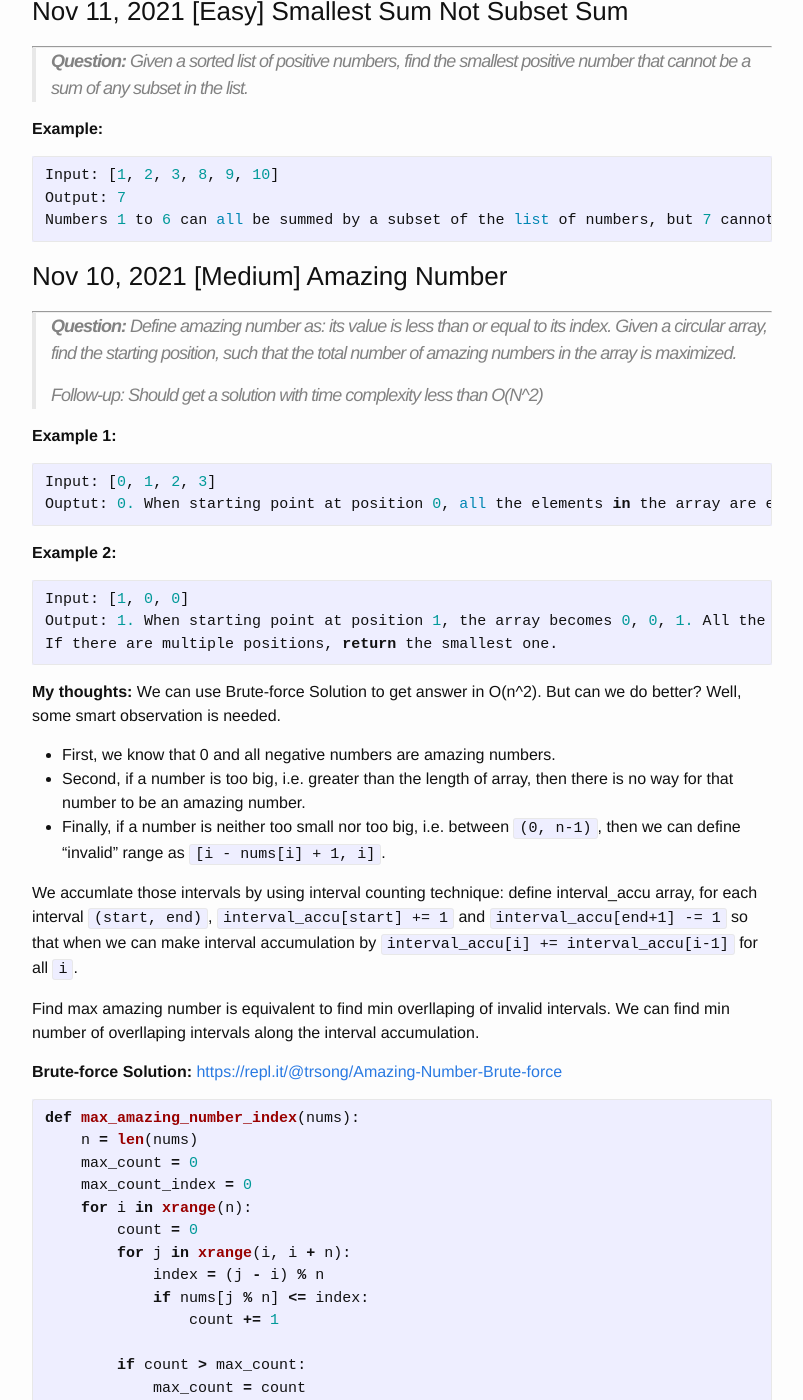
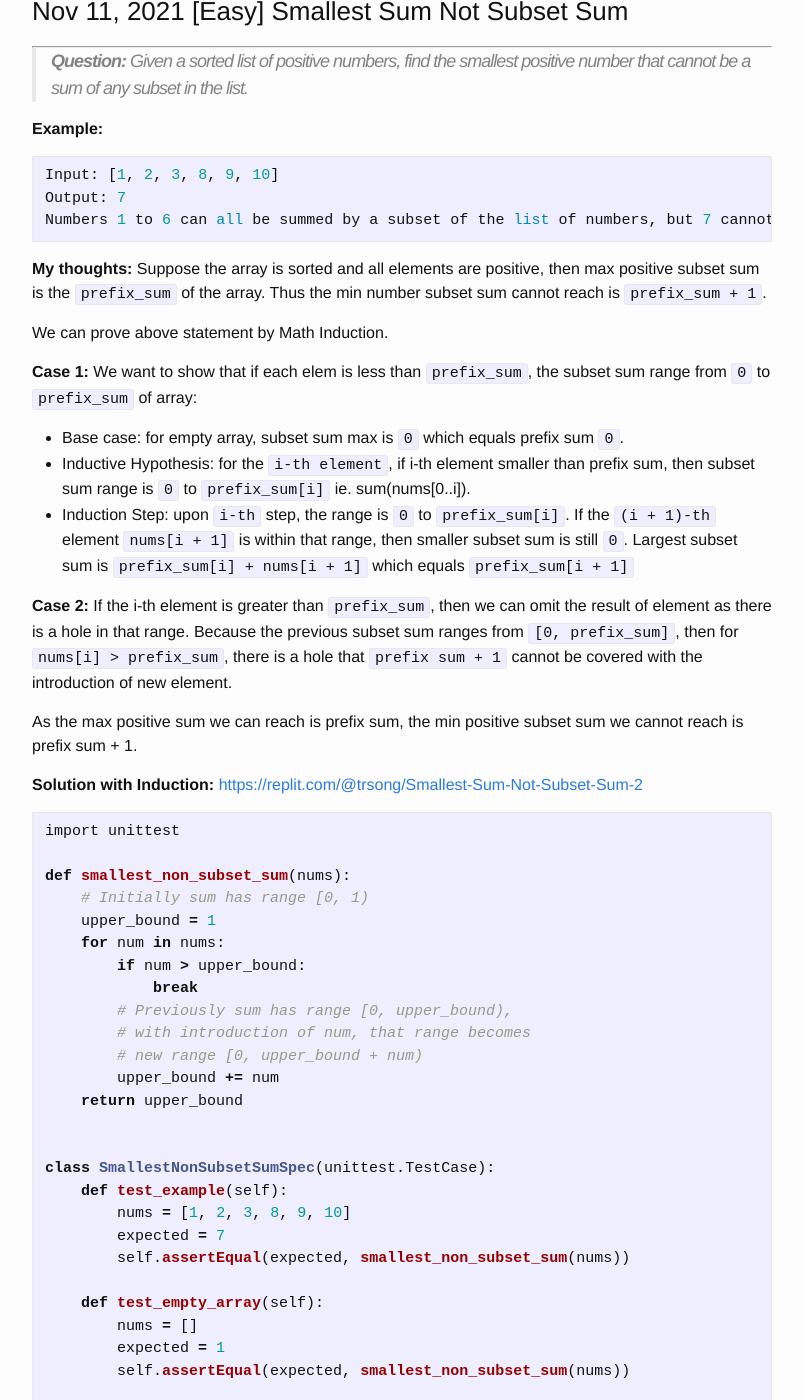
Before and after one commit to trsong/trsong.github.io, a Jekyll site: the page built from _posts/2021-11-01-DailyQuestionsNov.md, in a window 1280 px wide and 1400 px high, scrolled down 834 px. Shown: the whole window, without its empty margins (238-1041 px from the left). Built offline with Jekyll 4.4.1, drawn with Linux system fonts in a browser that asks for light colours; some of the changed text lies outside the part shown.

Commit message:
Add solution to Nov 11 question

````diff
--- a/_posts/2021-11-01-DailyQuestionsNov.md
+++ b/_posts/2021-11-01-DailyQuestionsNov.md
@@ -33,6 +33,83 @@ Output: 7
 Numbers 1 to 6 can all be summed by a subset of the list of numbers, but 7 cannot.
 ```
 
+**My thoughts:** Suppose the array is sorted and all elements are positive, then max positive subset sum is the `prefix_sum` of the array. Thus the min number subset sum cannot reach is `prefix_sum + 1`.
+
+We can prove above statement by Math Induction.
+
+**Case 1:** We want to show that if each elem is less than `prefix_sum`, the subset sum range from `0` to `prefix_sum` of array:
+- Base case: for empty array, subset sum max is `0` which equals prefix sum `0`.
+- Inductive Hypothesis: for the `i-th element`, if i-th element smaller than prefix sum, then subset sum range is `0` to `prefix_sum[i]` ie. sum(nums[0..i]).
+- Induction Step: upon `i-th` step, the range is `0` to `prefix_sum[i]`. If the `(i + 1)-th` element `nums[i + 1]` is within that range, then smaller subset sum is still `0`. Largest subset sum is `prefix_sum[i] + nums[i + 1]` which equals `prefix_sum[i + 1]`
+
+**Case 2:** If the i-th element is greater than `prefix_sum`, then we can omit the result of element as there is a hole in that range.
+Because the previous subset sum ranges from `[0, prefix_sum]`, then for `nums[i] > prefix_sum`, there is a hole that `prefix sum + 1` cannot be covered with the introduction of new element.
+
+As the max positive sum we can reach is prefix sum, the min positive subset sum we cannot reach is prefix sum + 1.
+
+
+**Solution with Induction:** [https://replit.com/@trsong/Smallest-Sum-Not-Subset-Sum-2](https://replit.com/@trsong/Smallest-Sum-Not-Subset-Sum-2)
+```py
+import unittest
+
+def smallest_non_subset_sum(nums):
+    # Initially sum has range [0, 1)
+    upper_bound = 1
+    for num in nums:
+        if num > upper_bound:
+            break
+        # Previously sum has range [0, upper_bound),
+        # with introduction of num, that range becomes
+        # new range [0, upper_bound + num)
+        upper_bound += num
+    return upper_bound
+
+
+class SmallestNonSubsetSumSpec(unittest.TestCase):
+    def test_example(self):
+        nums = [1, 2, 3, 8, 9, 10]
+        expected = 7
+        self.assertEqual(expected, smallest_non_subset_sum(nums))
+
+    def test_empty_array(self):
+        nums = []
+        expected = 1
+        self.assertEqual(expected, smallest_non_subset_sum(nums))
+
+    def test_first_num_not_one(self):
+        nums = [2]
+        expected = 1
+        self.assertEqual(expected, smallest_non_subset_sum(nums))
+
+    def test_array_with_duplicated_numbers(self):
+        nums = [1, 1, 1, 1, 1]
+        expected = 6
+        self.assertEqual(expected, smallest_non_subset_sum(nums))
+
+    def test_result_larger_than_sum_of_all(self):
+        nums = [1, 1, 3, 4]
+        expected = 10
+        self.assertEqual(expected, smallest_non_subset_sum(nums))
+
+    def test_result_larger_than_sum_of_all2(self):
+        nums = [1, 2, 3, 4, 5, 6]
+        expected = 22
+        self.assertEqual(expected, smallest_non_subset_sum(nums))
+
+    def test_result_smaller_than_max(self):
+        nums = [1, 3, 6, 10, 11, 15]
+        expected = 2
+        self.assertEqual(expected, smallest_non_subset_sum(nums))
+
+    def test_result_smaller_than_max2(self):
+        nums = [1, 2, 5, 10, 20, 40]
+        expected = 4
+        self.assertEqual(expected, smallest_non_subset_sum(nums))
+
+
+if __name__ == '__main__':
+    unittest.main(exit=False, verbosity=2)
+```
 
 ### Nov 10, 2021 \[Medium\] Amazing Number
 ---
````
